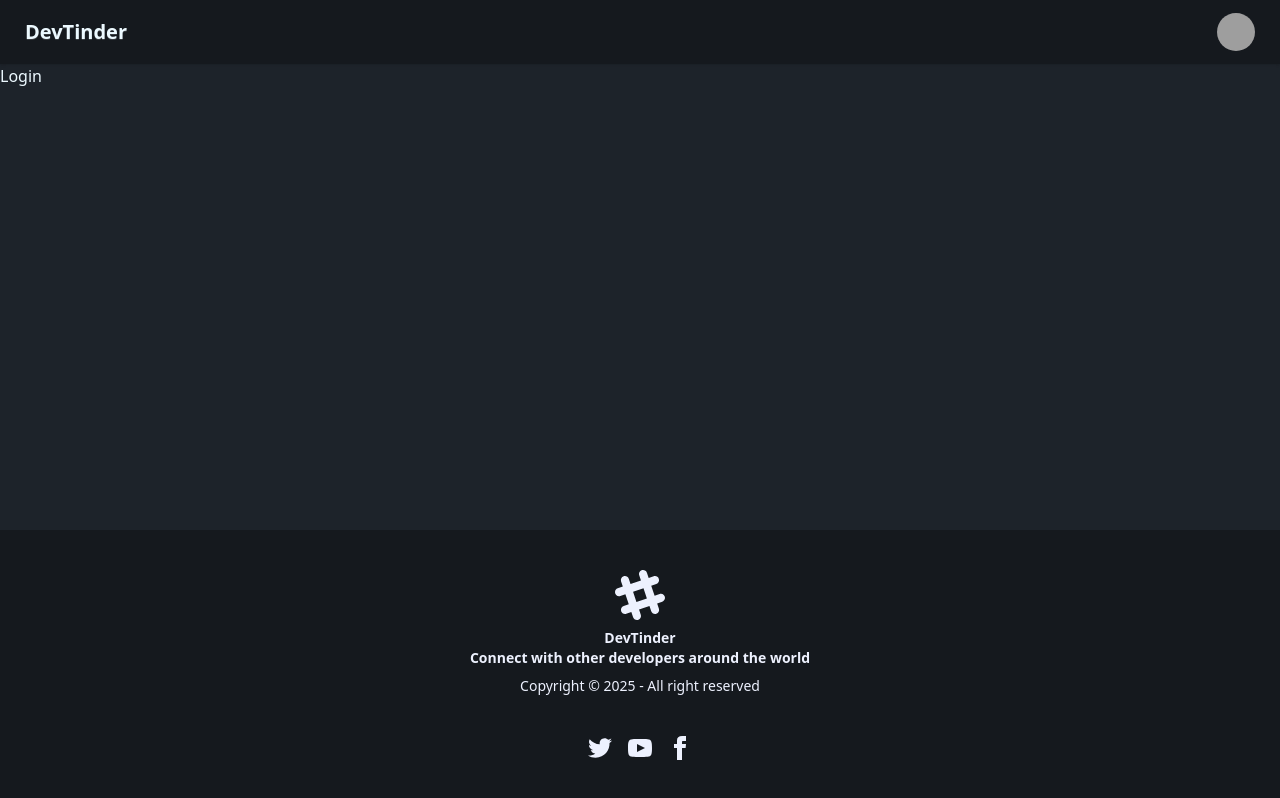
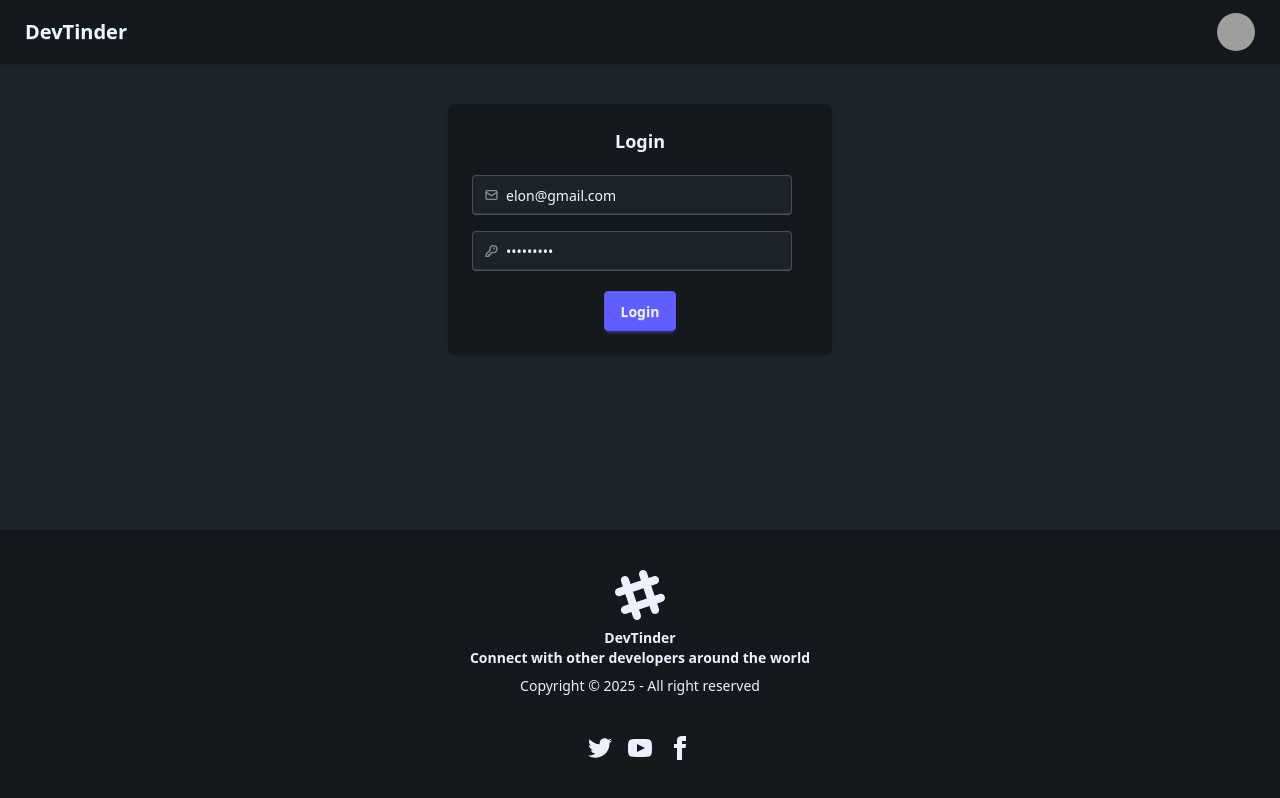
Before and after one commit to goelAdarsh/devTinder-fe, a React (Vite) app: page /login in a window 1280 px wide. Built offline with nearby package versions, Linux system fonts and the light colour scheme; grey boxes are pictures that could not be loaded.

Commit message:
Added Login functionality

```diff
--- a/package.json
+++ b/package.json
@@ -11,6 +11,7 @@
   },
   "dependencies": {
     "@tailwindcss/vite": "^4.1.14",
+    "axios": "^1.13.2",
     "daisyui": "^5.3.7",
     "react": "^19.1.1",
     "react-dom": "^19.1.1",
--- a/src/components/Login.tsx
+++ b/src/components/Login.tsx
@@ -1,5 +1,110 @@
+import axios from "axios";
+import { useState } from "react";
+
 const Login = () => {
-  return <div>Login</div>;
+  const [emailId, setEmailId] = useState("elon@gmail.com");
+  const [password, setPassword] = useState("Skysins1@");
+
+  const handleLogin = async () => {
+    try {
+      const res = await axios.post(
+        "http://localhost:3000/login",
+        {
+          emailId,
+          password,
+        },
+        { withCredentials: true }
+      );
+      console.log("Login successful", res.data);
+    } catch (err) {
+      console.error("Login failed", err);
+    }
+  };
+
+  return (
+    <div className="flex justify-center my-10">
+      <div className="card bg-base-300 w-96 shadow-sm">
+        <div className="card-body flex flex-col gap-5">
+          <h2 className="card-title justify-center">Login</h2>
+          <div className="flex flex-col gap-4">
+            <label className="input validator">
+              <svg
+                className="h-[1em] opacity-50"
+                xmlns="http://www.w3.org/2000/svg"
+                viewBox="0 0 24 24"
+              >
+                <g
+                  stroke-linejoin="round"
+                  stroke-linecap="round"
+                  stroke-width="2.5"
+                  fill="none"
+                  stroke="currentColor"
+                >
+                  <rect width="20" height="16" x="2" y="4" rx="2"></rect>
+                  <path d="m22 7-8.97 5.7a1.94 1.94 0 0 1-2.06 0L2 7"></path>
+                </g>
+              </svg>
+              <input
+                type="email"
+                placeholder="mail@site.com"
+                required
+                value={emailId}
+                onChange={(e) => setEmailId(e.target.value)}
+              />
+            </label>
+            <div className="validator-hint hidden">
+              Enter valid email address
+            </div>
+            <label className="input validator">
+              <svg
+                className="h-[1em] opacity-50"
+                xmlns="http://www.w3.org/2000/svg"
+                viewBox="0 0 24 24"
+              >
+                <g
+                  strokeLinejoin="round"
+                  strokeLinecap="round"
+                  strokeWidth="2.5"
+                  fill="none"
+                  stroke="currentColor"
+                >
+                  <path d="M2.586 17.414A2 2 0 0 0 2 18.828V21a1 1 0 0 0 1 1h3a1 1 0 0 0 1-1v-1a1 1 0 0 1 1-1h1a1 1 0 0 0 1-1v-1a1 1 0 0 1 1-1h.172a2 2 0 0 0 1.414-.586l.814-.814a6.5 6.5 0 1 0-4-4z"></path>
+                  <circle
+                    cx="16.5"
+                    cy="7.5"
+                    r=".5"
+                    fill="currentColor"
+                  ></circle>
+                </g>
+              </svg>
+              <input
+                type="password"
+                required
+                placeholder="Password"
+                minLength={8}
+                pattern="(?=.*\d)(?=.*[a-z])(?=.*[A-Z]).{8,}"
+                title="Must be more than 8 characters, including number, lowercase letter, uppercase letter"
+                value={password}
+                onChange={(e) => setPassword(e.target.value)}
+              />
+            </label>
+            <p className="validator-hint hidden">
+              Must be more than 8 characters, including
+              <br />
+              At least one number <br />
+              At least one lowercase letter <br />
+              At least one uppercase letter
+            </p>
+          </div>
+          <div className="card-actions justify-center">
+            <button className="btn btn-primary" onClick={handleLogin}>
+              Login
+            </button>
+          </div>
+        </div>
+      </div>
+    </div>
+  );
 };
 
 export default Login;
```
Also changed, not shown: 1 other file (tests, documents, lock files or other folders).
